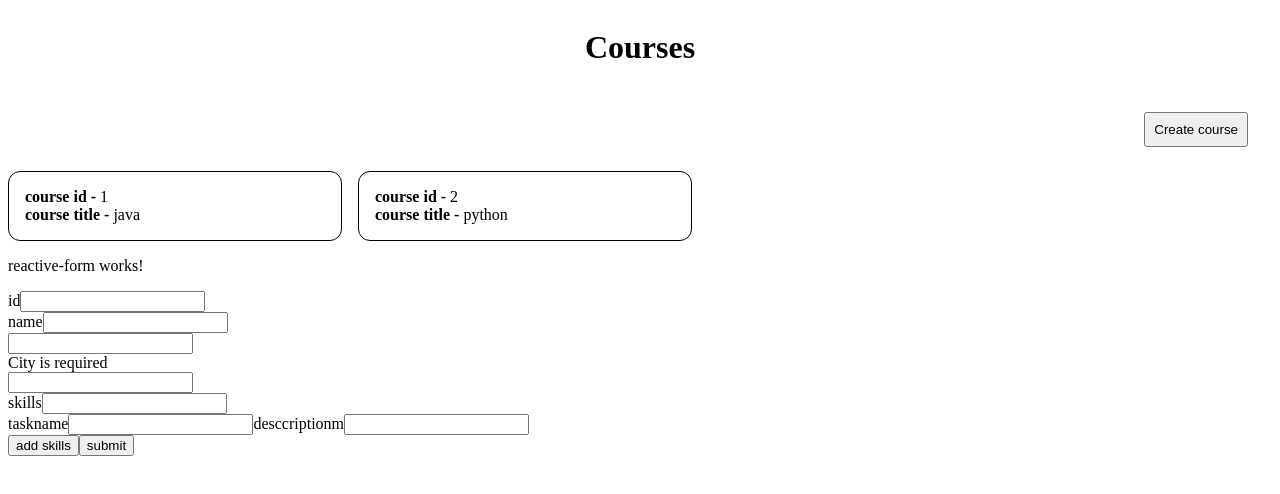
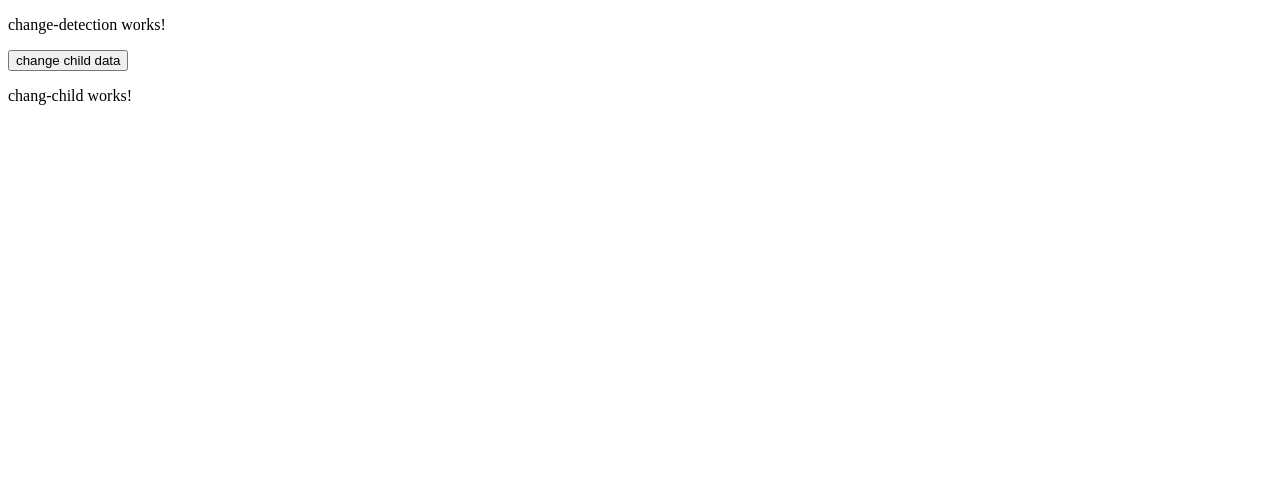
Before and after one commit to Tanish2k9/Angular_Learning, an Angular app: page /course in a window 1280 px wide. Shown: the top 494 px of the page. Built offline with nearby package versions, Linux system fonts and the light colour scheme.

Commit message:
angular lifecycle

```diff
--- a/src/app/app.component.html
+++ b/src/app/app.component.html
@@ -13,7 +13,7 @@
     -->
 
 
-<router-outlet></router-outlet>
+<!-- <router-outlet></router-outlet>  -->
     <!-- <a [routerLink]="['/course']" routerLinkActive="hide"  >Course</a> -->
 
     <!-- {{birthdate | date:'dd/MM/yyyy'}}<br/>
@@ -36,9 +36,9 @@
     <!-- <app-template-driven-form></app-template-driven-form> -->
 
 
-    <app-reactive-form></app-reactive-form>
+    <!-- <app-reactive-form></app-reactive-form> -->
 
 
-
+    <app-change-detection></app-change-detection>
 
 </div>
--- a/src/app/app.component.ts
+++ b/src/app/app.component.ts
@@ -10,6 +10,7 @@ import { TruncatePipe } from './truncate.pipe';
 import { TemplateDrivenFormComponent } from "./template-driven-form/template-driven-form.component";
 import { ReactiveFormComponent } from "./reactive-form/reactive-form.component";
 import { RoughService } from './rough.service';
+import { ChangeDetectionComponent } from "./change-detection/change-detection.component";
 
 
 
@@ -18,7 +19,7 @@ import { RoughService } from './rough.service';
   selector: 'app-root',
   templateUrl: './app.component.html',
   styleUrl: './app.component.css',
-  imports: [RouterModule, CommonModule, ReactiveFormComponent]
+  imports: [RouterModule, CommonModule, ReactiveFormComponent, ChangeDetectionComponent]
 })
 export class AppComponent {
   title = 'angular_learning';
--- /dev/null
+++ b/src/app/chang-child/chang-child.component.html
@@ -0,0 +1 @@
+<p>chang-child works!</p>
--- /dev/null
+++ b/src/app/chang-child/chang-child.component.ts
@@ -0,0 +1,35 @@
+import { Component, DoCheck, Input, OnChanges, OnInit, SimpleChanges } from '@angular/core';
+
+@Component({
+  selector: 'app-chang-child',
+  imports: [],
+  templateUrl: './chang-child.component.html',
+  styleUrl: './chang-child.component.css'
+})
+export class ChangChildComponent implements OnChanges,OnInit,DoCheck {
+  ngDoCheck(): void {
+    console.log("ng do check in chald", this.dataObject);
+  }
+
+@Input() data:string = ""
+@Input() dataObject={}
+
+  ngOnInit(): void {
+
+
+    console.log(" ng on onit in child",this.data)
+
+  }
+
+
+
+  ngOnChanges(changes: SimpleChanges) {
+
+    console.log(":ng on changes" )
+    console.log(changes);
+  }
+
+
+
+
+}
--- /dev/null
+++ b/src/app/change-detection/change-detection.component.html
@@ -0,0 +1,12 @@
+<p>change-detection works!</p>
+
+
+
+<button (click)="changeChild()">change child data</button>
+
+<app-chang-child
+
+[data]="childData"
+[dataObject]="childObject"
+
+></app-chang-child>
--- /dev/null
+++ b/src/app/change-detection/change-detection.component.ts
@@ -0,0 +1,27 @@
+import { Component } from '@angular/core';
+import { ChangChildComponent } from "../chang-child/chang-child.component";
+
+@Component({
+  selector: 'app-change-detection',
+  imports: [ChangChildComponent],
+  templateUrl: './change-detection.component.html',
+  styleUrl: './change-detection.component.css'
+})
+export class ChangeDetectionComponent {
+
+  childData:string = "data from parent"
+
+
+  childObject ={
+    id:1
+  }
+
+
+  changeChild(){
+    this.childData = "change data"
+    this.childObject = {
+    id:2
+  }
+  }
+
+}
```
Also changed, not shown: src/app/chang-child/chang-child.component.css (added), src/app/change-detection/change-detection.component.css (added), 2 other files (tests, documents, lock files or other folders).
